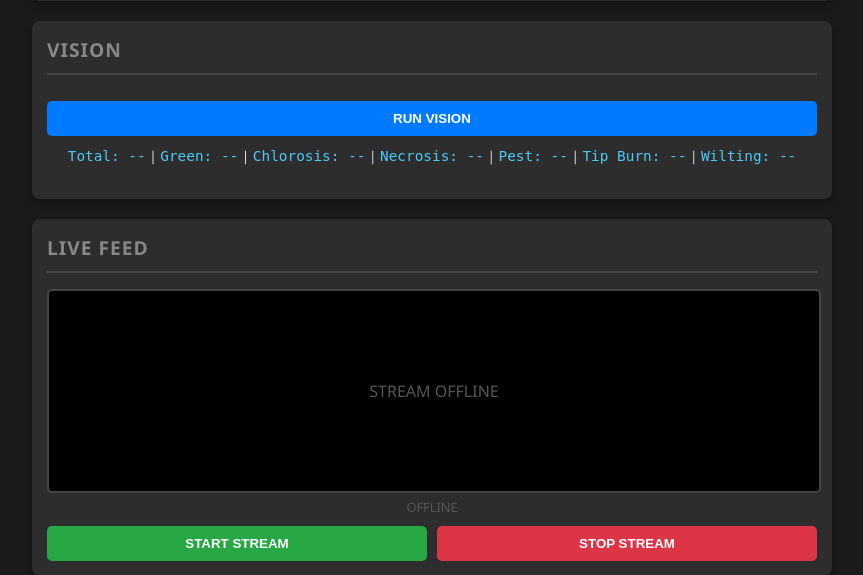
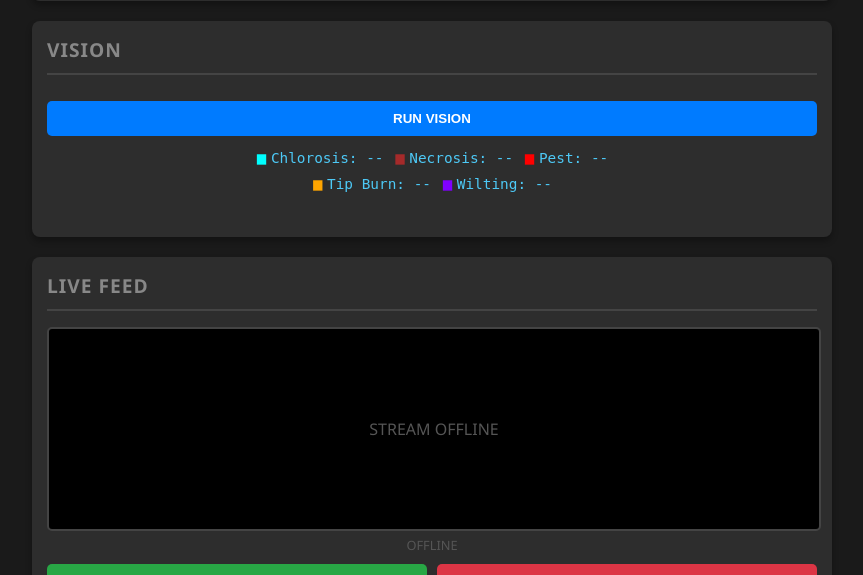
Before and after one commit to JasonCreemers/AeroSense, a Python web app: template templates/index.html in a window 1280 px wide. Shown: the part 483-1058 px from the top of the page, without its empty margins (208-1071 px from the left). Run offline with Jinja, Linux system fonts and the light colour scheme; the template is opened without the code that fills it, so the values that code supplies are empty; some libraries are stand-ins or nearby versions.

Commit message:
i cant beleive this only took 1 bug fix to get to work

```diff
--- a/aerosense/__init__.py
+++ b/aerosense/__init__.py
@@ -13,7 +13,7 @@ Usage:
 from typing import List
 
 # --- Versioning ---
-__version__: str = "v4.1.0"
+__version__: str = "v4.1.1"
 __release__: str = "2026-03-23"
 
 # --- Component Exports ---
--- a/templates/index.html
+++ b/templates/index.html
@@ -101,25 +101,23 @@
 
         <div class="panel">
             <h2>Vision</h2>
-            <div class="grid-3" id="vision-grid">
-                <img id="vtile-1" style="display:none; width:100%; border-radius:5px;">
-                <img id="vtile-2" style="display:none; width:100%; border-radius:5px;">
-                <img id="vtile-3" style="display:none; width:100%; border-radius:5px;">
-                <img id="vtile-4" style="display:none; width:100%; border-radius:5px;">
-                <img id="vtile-5" style="display:none; width:100%; border-radius:5px;">
-                <img id="vtile-6" style="display:none; width:100%; border-radius:5px;">
+            <div style="display:grid; grid-template-columns:1fr 1fr 1fr; gap:0;" id="vision-grid">
+                <img id="vtile-1" style="display:none; width:100%; vertical-align:middle;">
+                <img id="vtile-2" style="display:none; width:100%; vertical-align:middle;">
+                <img id="vtile-3" style="display:none; width:100%; vertical-align:middle;">
+                <img id="vtile-4" style="display:none; width:100%; vertical-align:middle;">
+                <img id="vtile-5" style="display:none; width:100%; vertical-align:middle;">
+                <img id="vtile-6" style="display:none; width:100%; vertical-align:middle;">
             </div>
             <div style="margin-top: 10px;">
                 <button id="btn-vision" class="btn-blue" onclick="runVision()">RUN VISION</button>
             </div>
-            <div style="margin-top: 10px; text-align: center; font-size: 0.85rem;">
-                <span class="data-tag" id="v-total">Total: --</span> |
-                <span class="data-tag" id="v-green">Green: --</span> |
-                <span class="data-tag" id="v-chlorosis">Chlorosis: --</span> |
-                <span class="data-tag" id="v-necrosis">Necrosis: --</span> |
-                <span class="data-tag" id="v-pest">Pest: --</span> |
-                <span class="data-tag" id="v-tipburn">Tip Burn: --</span> |
-                <span class="data-tag" id="v-wilting">Wilting: --</span>
+            <div style="margin-top: 10px; text-align: center; font-size: 0.85rem; line-height: 1.8;">
+                <span style="color:#00FFFF;">&#9632;</span> <span class="data-tag" id="v-chlorosis">Chlorosis: --</span> &nbsp;
+                <span style="color:#A52A2A;">&#9632;</span> <span class="data-tag" id="v-necrosis">Necrosis: --</span> &nbsp;
+                <span style="color:#FF0000;">&#9632;</span> <span class="data-tag" id="v-pest">Pest: --</span><br>
+                <span style="color:#FFA500;">&#9632;</span> <span class="data-tag" id="v-tipburn">Tip Burn: --</span> &nbsp;
+                <span style="color:#8000FF;">&#9632;</span> <span class="data-tag" id="v-wilting">Wilting: --</span>
                 <div><span class="time-tag" id="v-time"></span></div>
             </div>
         </div>
@@ -457,15 +455,15 @@
                             }
                         }
 
-                        // Update pixel counts
-                        document.getElementById('v-total').textContent = 'Total: ' + v.total_pixels;
-                        document.getElementById('v-green').textContent = 'Green: ' + v.green_pixels;
+                        // Update class percentages (class pixels / green pixels * 100)
                         if (v.class_pixels) {
-                            document.getElementById('v-chlorosis').textContent = 'Chlorosis: ' + (v.class_pixels.chlorosis || 0);
-                            document.getElementById('v-necrosis').textContent = 'Necrosis: ' + (v.class_pixels.necrosis || 0);
-                            document.getElementById('v-pest').textContent = 'Pest: ' + (v.class_pixels.pest || 0);
-                            document.getElementById('v-tipburn').textContent = 'Tip Burn: ' + (v.class_pixels.tip_burn || 0);
-                            document.getElementById('v-wilting').textContent = 'Wilting: ' + (v.class_pixels.wilting || 0);
+                            let gp = v.green_pixels || 1;
+                            let pct = (val) => ((val || 0) / gp * 100).toFixed(1) + '%';
+                            document.getElementById('v-chlorosis').textContent = 'Chlorosis: ' + pct(v.class_pixels.chlorosis);
+                            document.getElementById('v-necrosis').textContent = 'Necrosis: ' + pct(v.class_pixels.necrosis);
+                            document.getElementById('v-pest').textContent = 'Pest: ' + pct(v.class_pixels.pest);
+                            document.getElementById('v-tipburn').textContent = 'Tip Burn: ' + pct(v.class_pixels.tip_burn);
+                            document.getElementById('v-wilting').textContent = 'Wilting: ' + pct(v.class_pixels.wilting);
                         }
                         document.getElementById('v-time').textContent = vr.time;
 
```
Also changed, not shown: ROADMAP.md (+4 -4 lines), CHANGELOG.md, README.md.
